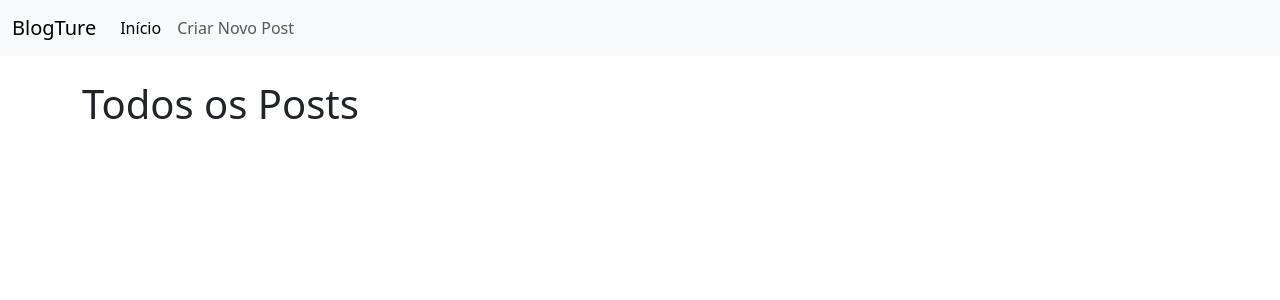
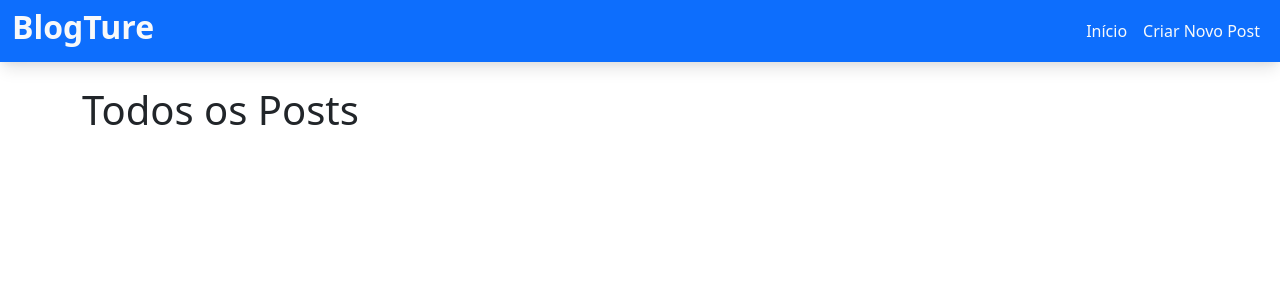
Before and after one commit to Wilianssl/blog-django, a Django app: page / in a window 1280 px wide. Shown: the top 300 px of the page. Run offline with Django 4.2, Linux system fonts and the light colour scheme; data that the repository does not hold is empty.

Commit message:
atualização do projeto

```diff
--- a/posts_app/templates/_navbar.html
+++ b/posts_app/templates/_navbar.html
@@ -4,23 +4,65 @@
     <meta charset="UTF-8">
     <meta name="viewport" content="width=device-width, initial-scale=1.0">
     <title>Document</title>
+    <style>
+
+        nav {
+          box-shadow: rgba(0, 0, 0, 0.1) 0px 10px 15px -3px, rgba(0, 0, 0, 0.05) 0px 4px 6px -2px;
+        }
+
+        .btnan {
+          position: relative;
+          color: #fff;
+          text-decoration: none;
+        }
+
+        .btnan:before {
+          content: "";
+          position: absolute;
+          width: 100%;
+          height: 3px;
+          bottom: 0;
+          left: 0;
+          background-color: #fff;
+          visibility: hidden;
+          -webkit-transform: scaleX(0);
+          transform: scaleX(0);
+          -webkit-transition: all 0.3s ease-in-out 0s;
+          transition: all 0.3s ease-in-out 0s;
+        }
+
+        .btnan:hover:before {
+          visibility: visible;
+          -webkit-transform: scaleX(1);
+          transform: scaleX(1);
+        }
+
+        h2 {
+          font-weight: bold;
+        }
+
+        .collapse:not(.show) {
+          display: block !important;
+        }
+
+    </style>
 </head>
 <body>
-    <nav class="navbar navbar-expand-lg bg-body-tertiary">
+    <nav class="navbar navbar-expand-lg bg-primary">
         <div class="container-fluid">
-          <a class="navbar-brand" href="#">BlogTure</a>
-          <button class="navbar-toggler" type="button" data-bs-toggle="collapse" data-bs-target="#navbarSupportedContent" aria-controls="navbarSupportedContent" aria-expanded="false" aria-label="Toggle navigation">
-            <span class="navbar-toggler-icon"></span>
-          </button>
+          <h2 class="text-light">BlogTure</h2>
+
+          <div class="row">
             <div class="collapse navbar-collapse" id="navbarSupportedContent">
               <ul class="navbar-nav me-auto mb-2 mb-lg-0">
                 <li class="nav-item">
-                <a class="nav-link active" aria-current="page" href="{% url 'post-list' %}">Início</a>
+                  <a class="nav-link active text-light btnan" aria-current="page" href="{% url 'post-list' %}">Início</a>
                 </li>
                 <li class="nav-item">
-                <a class="nav-link" href="{% url 'post-create' %}">Criar Novo Post</a>
+                  <a class="nav-link text-light btnan" href="{% url 'post-create' %}">Criar Novo Post</a>
                 </li>
               </ul>
+            </div>
           </div>
         </div>
       </nav>
```
Also changed, not shown: db.sqlite3, posts_app/templates/post-list.html (line endings or trailing spaces). Lines whose indentation alone changed are shown as unchanged.
